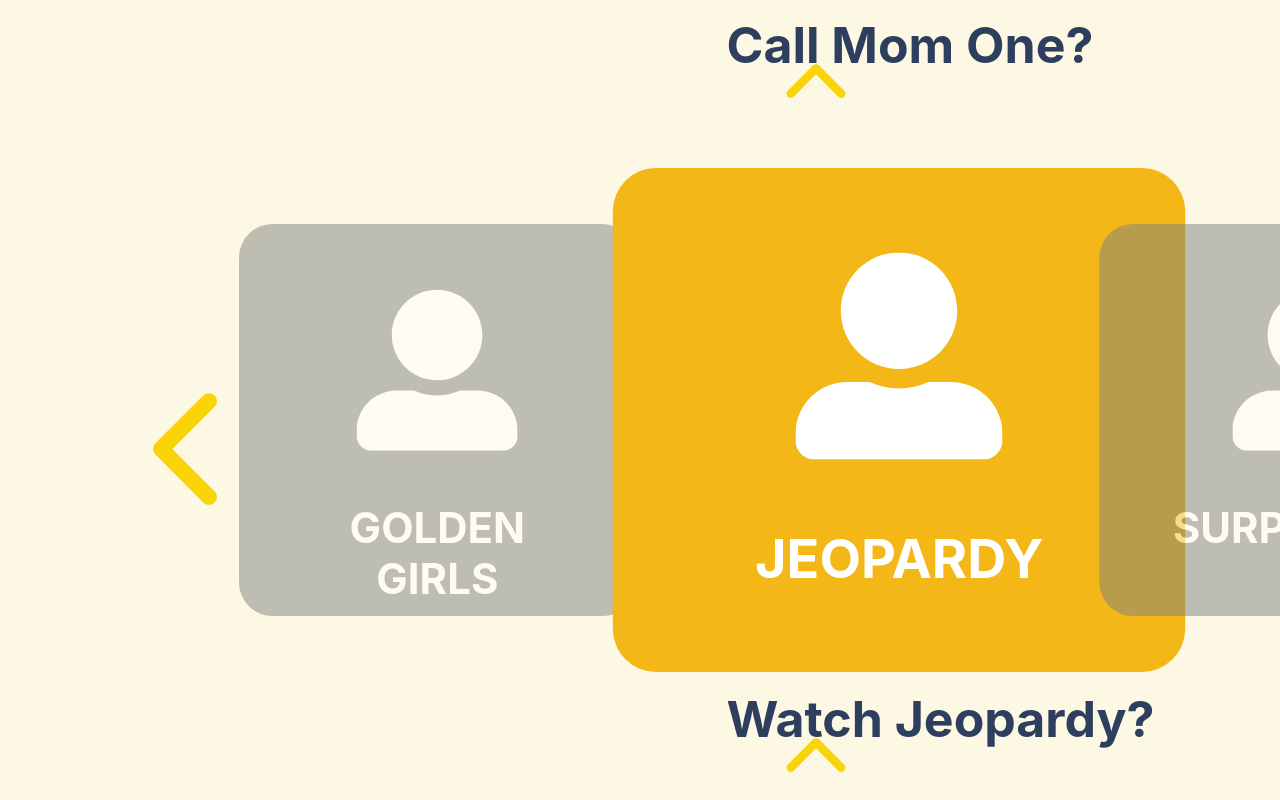
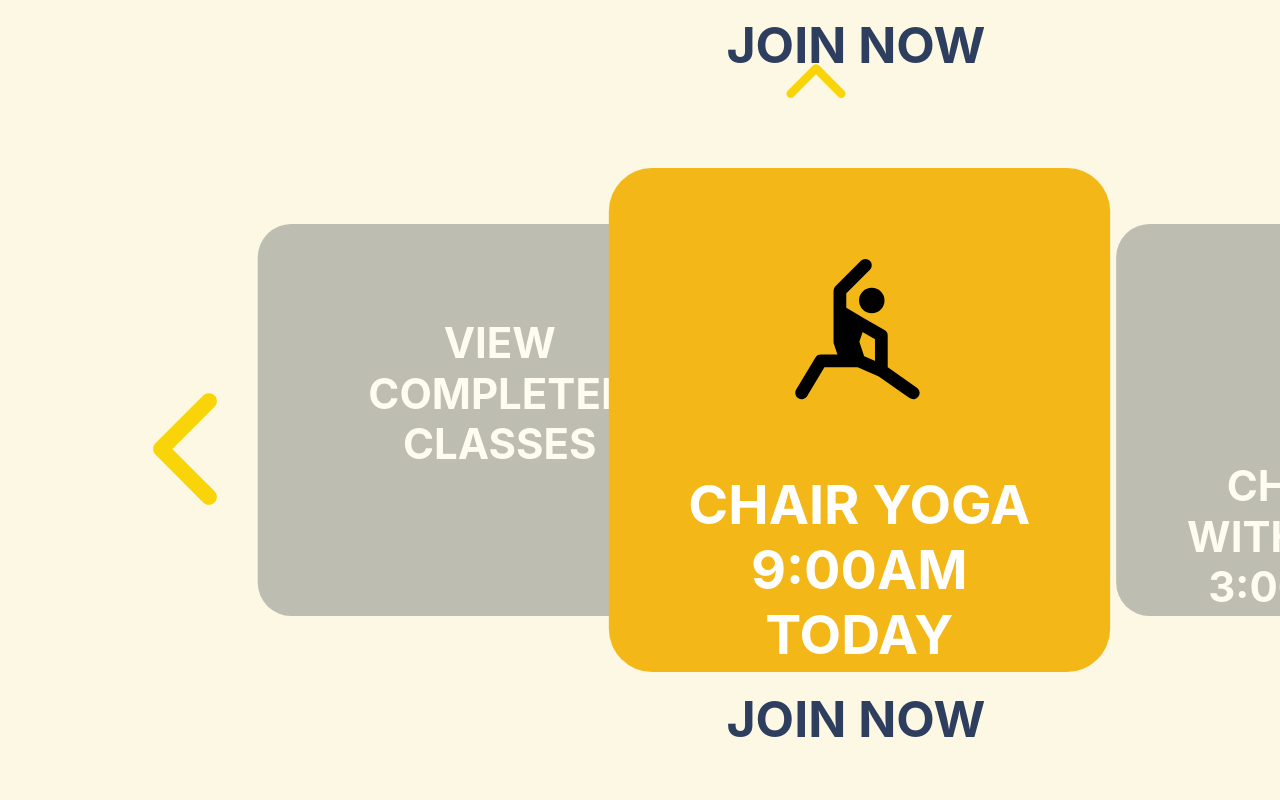
Before and after one commit to sallydough/garden-loft-final, a React (Create React App) app: page /activities in a window 1280 px wide. Shown: the part 1080-1880 px from the top of the page. After the commit the page ends 1829 px from the top, so only its background shows below. Built offline with nearby package versions, Linux system fonts and the light colour scheme.

Commit message:
added activities

```diff
--- a/src/App.js
+++ b/src/App.js
@@ -15,9 +15,11 @@
     <Router>
       <HelpButton />
       <Nav />
-      <Contacts />
+      <Activities />
+      {/* <Contacts />
       <Entertainment/>
-      <Lights/>
+      <Lights/> */}
+
     <Routes>
       {/* <Route path="/" element={<Nav />} /> */}
       <Route path="/call-help" element={<HelpButton />} />
--- a/src/components/Activities/Activities.js
+++ b/src/components/Activities/Activities.js
@@ -1,10 +1,221 @@
-import React from 'react'
-import './activities.css'
+import { useState } from "react";
+import Slider from "react-slick";
+import { GiTeacher } from "react-icons/gi";
+import { GrYoga } from "react-icons/gr";
+import { GiRollingDices } from "react-icons/gi";
 
-const Activities = () => {
+import Modal from "react-modal";
+import { Link } from "react-router-dom";
+import "./activities.css";
+import {
+  IoIosArrowBack,
+  IoIosArrowForward,
+  IoIosArrowUp,
+} from "react-icons/io";
+
+const contactList = [
+  {
+    id: 1,
+    name: "CHAIR YOGA 9:00AM TODAY",
+    pathway: "/home",
+    call: "JOIN NOW",
+    icon: <GrYoga size={170} className="nav-icon" />,
+  },
+  {
+    id: 2,
+    name: "CHEESECAKE WITH COURTNEY 3:00PM TODAY",
+    pathway: "/iotControls",
+    call: "",
+    icon: <GiTeacher size={170} className="nav-icon" />,
+  },
+  {
+    id: 3,
+    name: "SPOT THE DIFFERENCE 4:00PM TODAY ",
+    pathway: "/entertainment",
+    call: "",
+    icon: <GiRollingDices size={170} className="nav-icon" />,
+  },
+  {
+    id: 4,
+    name: "TRAVEL STORY WITH JEN 5:00PM TODAY",
+    pathway: "/calendar",
+    call: "",
+    icon: <GiTeacher size={170} className="nav-icon" />,
+  },
+  {
+    id: 5,
+    name: "FAMILY FEUD 6:00PM TODAY",
+    pathway: "/calendar",
+    call: "",
+    icon: <GiRollingDices size={170} className="nav-icon" />,
+  },
+  {
+    id: 6,
+    name: "VIEW COMPLETED CLASSES",
+    pathway: "/calendar",
+    call: "",
+    icon: "",
+  },
+];
+
+//Create a useState for cycling names through the prompt div on the bottom
+
+
+
+
+
+// Custom hook for handling the modal
+const useContactModal = () => {
+  const [modalIsOpen, setModalIsOpen] = useState(false);
+  const [selectedContact, setSelectedContact] = useState(null);
+
+  const openModal = (contact) => {
+    setSelectedContact(contact);
+    setModalIsOpen(true);
+  };
+
+  const closeModal = () => {
+    setModalIsOpen(false);
+  };
+
+  return {
+    modalIsOpen,
+    selectedContact,
+    openModal,
+    closeModal,
+  };
+};
+
+function Activities() {
+  // handle Help Button
+  // const handleHelpClick = () => {
+  //   const phoneNumber = "+1234556778";
+  //   const userChoice = window.confirm("Do you want to call or send an SMS?");
+
+  //   if (userChoice) {
+  //     window.location.href = `tel:${phoneNumber}`;
+  //   } else {
+  //     window.location.href = `sms:${phoneNumber}`;
+  //   }
+  //   const telUrl = `tel:${phoneNumber}`;
+  //   window.location.href = telUrl;
+  // };
+
+  const { modalIsOpen, selectedContact, openModal, closeModal } =
+    useContactModal();
+  const [cardIndex, setCardIndex] = useState(0);
+  //call using window
+  const contactCall = () => {
+    if (selectedContact) {
+      const phoneNumber = "+1234556778";
+      window.location.href = `tel:${phoneNumber}`;
+      closeModal(); // Close the modal after initiating the call
+    }
+  };
+  //   const userChoice = window.confirm('Do you want to call or send an SMS?');
+
+  // if (userChoice) {
+  //   window.location.href = `tel:${phoneNumber}`;
+  // } else {
+  //   window.location.href = `sms:${phoneNumber}`;
+  // }
+  //   const telUrl = `tel:${phoneNumber}`;
+  //   window.location.href = telUrl;
+  // };
+
+  // Arrow Functions
+  const NextArrow = ({ onClick }) => {
+    return (
+      <div className="arrow next" onClick={onClick}>
+        <div onClick={() => nextContact()} > <IoIosArrowForward size={170} /></div>
+
+      </div>
+    );
+  };
+
+  const PrevArrow = ({ onClick }) => {
+    return (
+      <div className="arrow prev" onClick={onClick}>
+        <div onClick={() => prevContact()} >
+        <IoIosArrowBack size={170} /></div>
+      </div>
+    );
+  };
+  //slides effect
+  const slidesSettings = {
+    infinite: true,
+    lazyLoad: true,
+    speed: 300,
+    slidesToShow: 3,
+    centerMode: true,
+    centerPadding: 0,
+    nextArrow: <NextArrow />,
+    prevArrow: <PrevArrow />,
+    beforeChange: (current, next) => setCardIndex(next),
+  };
+
+
+// Use State to set prompt name under contact cards
+  const [currentIndex, setCurrentIndex] = useState(0);
+
+  // Function to handle cycling through the array
+  const nextContact = () => {
+    setCurrentIndex((prevIndex) => (prevIndex + 1) % contactList.length);
+  };
+  // Function to handle cycling through the array
+  const prevContact = () => {
+    setCurrentIndex((prevIndex) => (prevIndex - 1 + contactList.length) % contactList.length);
+  };
+
+
+
   return (
-    <section id="activities">Activities</section>
-  )
+    <>
+      <div id="contacts" className="settings">
+        <Link to="/" className="linkStyle">
+          <div className="up-arrow">
+            <IoIosArrowUp size={90} className="arrow-up" />
+          </div>
+        </Link>
+        <div className="slider-call-1">
+          <div className="slider">
+            <Slider className="linkStyle" {...slidesSettings}>
+              {contactList.map((card, idx) => (
+                <div
+                  key={card.id}
+                  onClick={() => openModal(card)}
+                  className={idx === cardIndex ? "slide activeSlide" : "slide"}
+                >
+                  {card.icon}
+                  <h1>{card.name}</h1>
+                </div>
+              ))}
+            </Slider>
+          </div>
+          <div className="prompt">
+            <h1>{contactList[currentIndex].call}</h1>
+            </div>
+        </div>
+      </div>
+
+
+      {/* Pop Up Window to verify call */}
+      <Modal
+        isOpen={modalIsOpen}
+        onRequestClose={closeModal}
+        contentLabel="Call Modal"
+        className="custom-modal centered-modal"
+      >
+        {selectedContact && (
+          <div>
+            <h2>{`Do you want to call ${selectedContact.name}?`}</h2>
+            <button onClick={contactCall}>Yes</button>
+            <button onClick={closeModal}>No</button>
+          </div>
+        )}
+      </Modal>
+    </>
+  );
 }
 
-export default Activities
+export default Activities;
```
